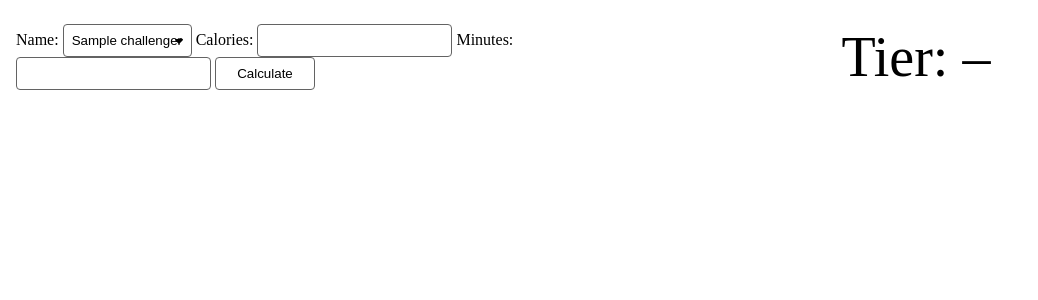
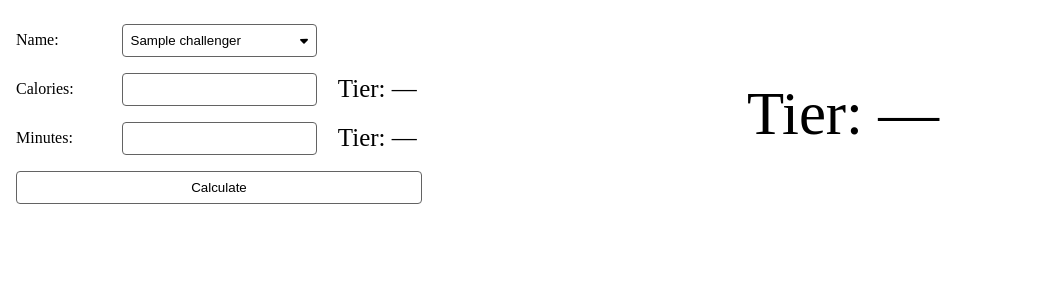
Before and after one commit to trescenzi/checkin-viz, a Flask app: template src/templates/calc.html in a window 1280 px wide. Shown: the part 105-405 px from the top of the page, without its empty margins (0-1038 px from the left). Run offline with Flask 3, Linux system fonts and the light colour scheme; the template is opened without the code that fills it: most values are stand-ins (such as "Sample title", 1, 10 or a date in 2020); some libraries are stand-ins or nearby versions.

Commit message:
explicitly mention tier per type
fixes #1

```diff
--- a/src/templates/calc.html
+++ b/src/templates/calc.html
@@ -3,18 +3,8 @@
 {% block head %}
   {{ super() }}
   <style>
-    content {
-      display: grid;
-      grid-template-columns: 1fr 1fr;
-      max-width: 1200px;
-    }
-    div {
-      display: flex;
-      flex-direction: column;
-      align-content: center;
-      justify-content: center;
-      font-size: 56px;
-      text-align: center;
+    form {
+      max-width: 500px;
     }
     @media (max-width: 600px) {
       content {
@@ -26,10 +16,10 @@
   <meta name="viewport" content="width=device-width, initial-scale=1, maximum-scale=1" />
 {% endblock %}
 {% block body %}
-<content>
-  <form style="max-width: 500px">
+<content class="grid">
+  <form class="grid gap">
     <label for="challengers">Name:</label>
-    <select id="challengers" name="challengers">
+    <select id="challengers"  class="span2" name="challengers">
       {% for challenger in challengers %}
         <option
           value="{{ challenger.bmr }}"
@@ -39,14 +29,17 @@
         </option>
       {% endfor %}
     </select>
+    <div></div>
     <label for="cals">Calories:</label>
-    <input pattern="[0-9]*" type="number" id="cals" name="cals" required>
+    <input class="span2" pattern="[0-9+]*" id="cals" name="cals" required>
+    <div id="caltier" class="f3 center">Tier: —</div>
     <label for="time">Minutes:</label>
-    <input pattern="[0-9]*" type="number" id="time" name="time" required>
-    <button>Calculate</button>
+    <input class="span2" pattern="[0-9+]*" id="time" name="time" required>
+    <div id="timetier" class="f3 center">Tier: —</div>
+    <button class="span4">Calculate</button>
   </form>
-  <div>
-    <span id="tier">Tier: –</span>
+  <div class="center span3 f7">
+    <span id="tier">Tier: —</span>
   </div>
 </content>
 <script>
@@ -54,14 +47,31 @@ const form = document.querySelector('form');
 function checkinTier(bmr, cals, time) {
   const calTier = Math.floor(cals/bmr/7.5*100)-1;
   const timeTier = Math.floor(time/15-1);
-  return Math.max(calTier, timeTier);
+  return {
+    maxTier: Math.max(calTier, timeTier),
+    calTier: calTier,
+    timeTier: timeTier
+  };
 }
 form.addEventListener('submit', (event) => {
   event.preventDefault();
   const bmr  = form.elements.challengers.value;
   const cals = form.elements.cals.value;
   const time = form.elements.time.value;
-  tier.innerText = `Tier: ${checkinTier(parseInt(bmr), parseInt(cals), parseInt(time))}`;
+  const {
+    maxTier,
+    calTier,
+    timeTier
+  } = checkinTier(parseInt(bmr), parseInt(cals), parseInt(time))
+  timetier.innerText = `Tier: ${timeTier}`
+  caltier.innerText = `Tier: ${calTier}`
+  tier.innerText = `Tier: ${maxTier}`;
+  if (maxTier === calTier) {
+    caltier.classList.add('bold');
+  }
+  if (maxTier === timeTier) {
+    timetier.classList.add('bold');
+  }
 })
 </script>
 {% endblock %}
```
